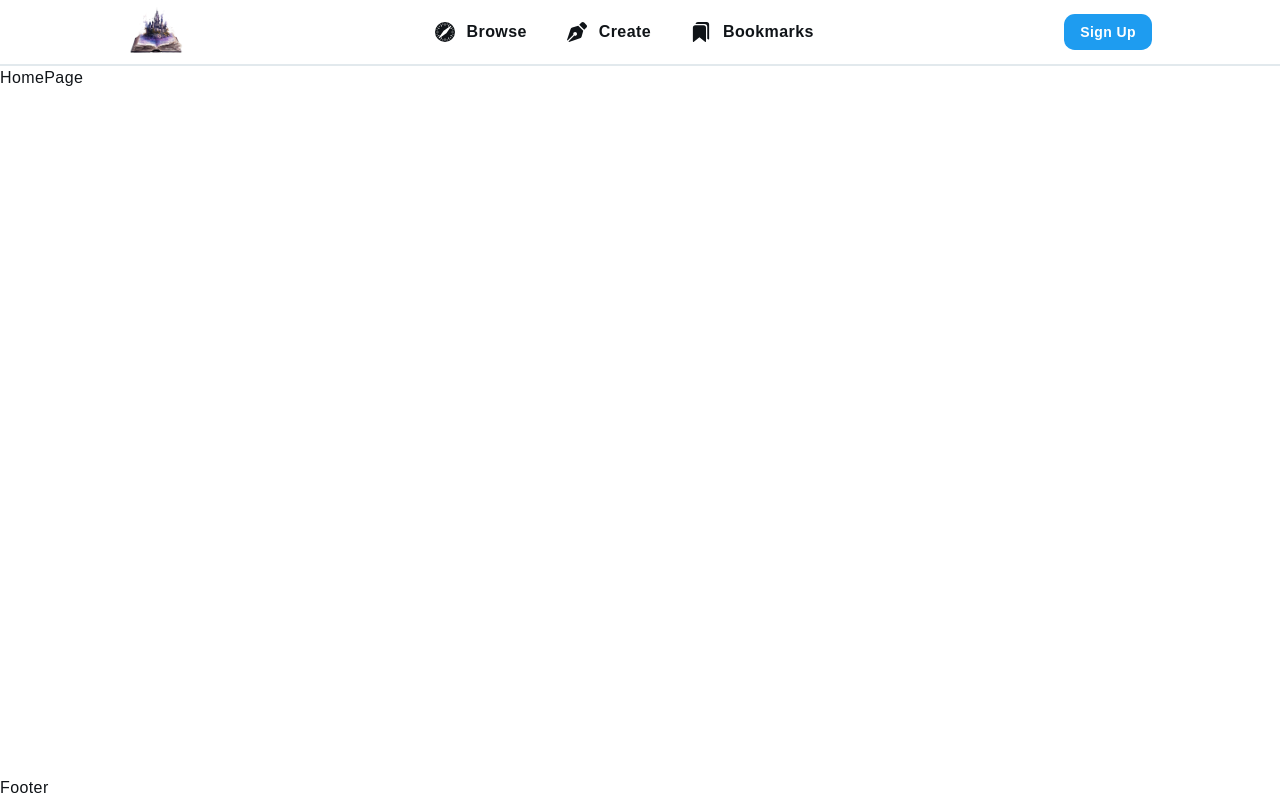
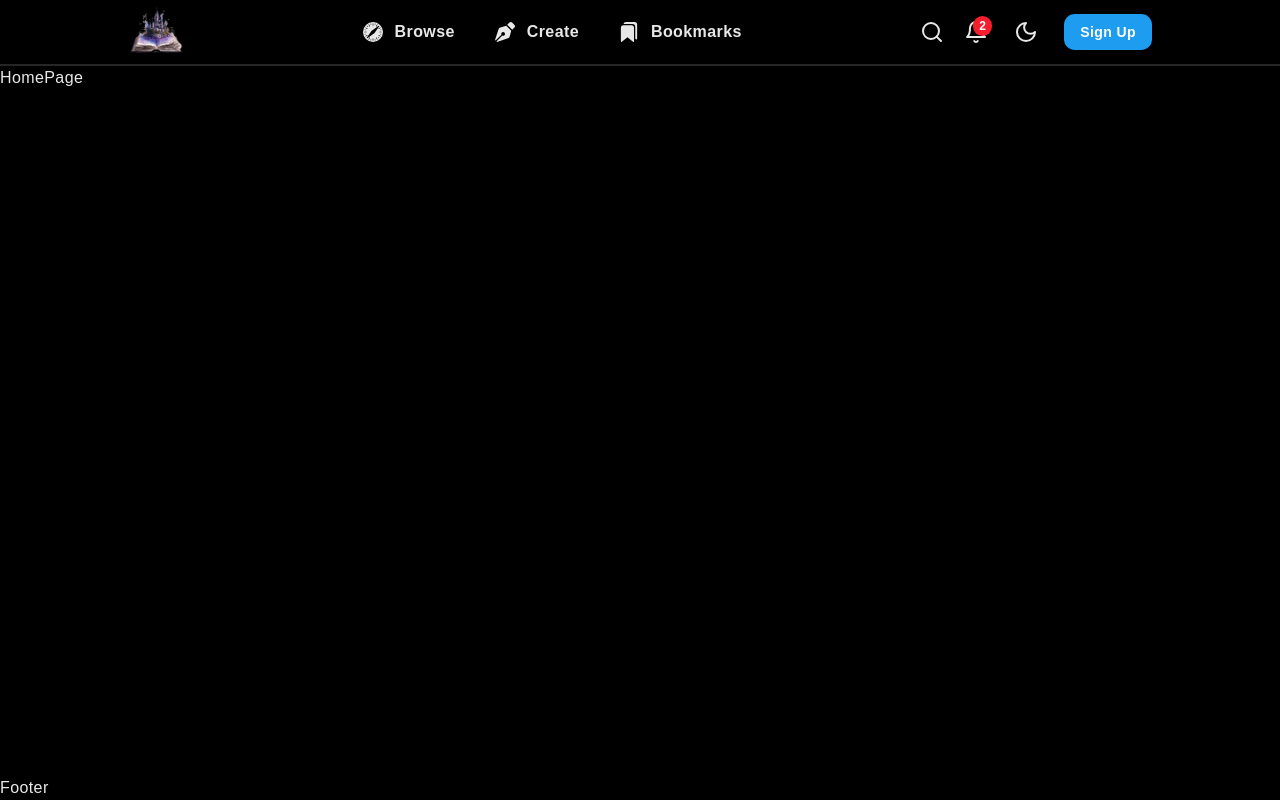
Before and after one commit to AshimMaskey/Novel-Management-System, a React (Vite) app in the folder frontend/: page / in a window 1280 px wide. Built offline with nearby package versions, Linux system fonts and the light colour scheme.

Commit message:
added dark mode and notifcation icon

```diff
--- a/frontend/src/App.tsx
+++ b/frontend/src/App.tsx
@@ -4,9 +4,11 @@ import MainLayout from "./layouts/MainLayout";
 import BookmarksPage from "./pages/bookmarks/BookmarksPage";
 import BrowsePage from "./pages/browse/BrowsePage";
 import CreatePage from "./pages/create/CreatePage";
+import { ThemeProvider } from "./components/ui/theme-provider";
 const App = () => {
   return (
     <>
+      <ThemeProvider defaultTheme="dark" storageKey="vite-ui-theme">
         <Routes>
           <Route path="/" element={<MainLayout />}>
             <Route index element={<HomePage />} />
@@ -15,6 +17,7 @@ const App = () => {
             <Route path="/browse" element={<BrowsePage />} />
           </Route>
         </Routes>
+      </ThemeProvider>
     </>
   );
 };
--- /dev/null
+++ b/frontend/src/components/ui/theme-provider.tsx
@@ -0,0 +1,73 @@
+import { createContext, useContext, useEffect, useState } from "react";
+
+type Theme = "dark" | "light" | "system";
+
+type ThemeProviderProps = {
+  children: React.ReactNode;
+  defaultTheme?: Theme;
+  storageKey?: string;
+};
+
+type ThemeProviderState = {
+  theme: Theme;
+  setTheme: (theme: Theme) => void;
+};
+
+const initialState: ThemeProviderState = {
+  theme: "system",
+  setTheme: () => null,
+};
+
+const ThemeProviderContext = createContext<ThemeProviderState>(initialState);
+
+export function ThemeProvider({
+  children,
+  defaultTheme = "system",
+  storageKey = "vite-ui-theme",
+  ...props
+}: ThemeProviderProps) {
+  const [theme, setTheme] = useState<Theme>(
+    () => (localStorage.getItem(storageKey) as Theme) || defaultTheme
+  );
+
+  useEffect(() => {
+    const root = window.document.documentElement;
+
+    root.classList.remove("light", "dark");
+
+    if (theme === "system") {
+      const systemTheme = window.matchMedia("(prefers-color-scheme: dark)")
+        .matches
+        ? "dark"
+        : "light";
+
+      root.classList.add(systemTheme);
+      return;
+    }
+
+    root.classList.add(theme);
+  }, [theme]);
+
+  const value = {
+    theme,
+    setTheme: (theme: Theme) => {
+      localStorage.setItem(storageKey, theme);
+      setTheme(theme);
+    },
+  };
+
+  return (
+    <ThemeProviderContext.Provider {...props} value={value}>
+      {children}
+    </ThemeProviderContext.Provider>
+  );
+}
+
+export const useTheme = () => {
+  const context = useContext(ThemeProviderContext);
+
+  if (context === undefined)
+    throw new Error("useTheme must be used within a ThemeProvider");
+
+  return context;
+};
--- a/frontend/src/layouts/components/Navbar.tsx
+++ b/frontend/src/layouts/components/Navbar.tsx
@@ -4,8 +4,13 @@ import { Link, NavLink } from "react-router-dom";
 import { BsBrowserSafari } from "react-icons/bs";
 import { FaPenNib } from "react-icons/fa";
 import { IoBookmarks } from "react-icons/io5";
+import { FiSearch } from "react-icons/fi";
+import { useTheme } from "@/components/ui/theme-provider";
+import { Moon, Sun } from "lucide-react";
+import NotificationBell from "./NotificationBell";
 
 const Navbar = () => {
+  const { setTheme, theme } = useTheme();
   return (
     <>
       <div className="border-b-2 py-1 border-border">
@@ -56,9 +61,24 @@ const Navbar = () => {
               </li>
             </ul>
           </div>
-          <div>
-            <div></div>
-            <div></div>
+          <div className="flex items-center gap-x-5">
+            <div className="text-2xl hover:text-primary hover:cursor-pointer">
+              <FiSearch />
+            </div>
+            <div className="text-2xl hover:text-primary hover:cursor-pointer">
+              <NotificationBell count={2} />
+            </div>
+            <div>
+              {" "}
+              <Button
+                variant="ghost"
+                size="icon"
+                onClick={() => setTheme(theme === "light" ? "dark" : "light")}
+              >
+                <Sun className="size-6 dark:hidden" />
+                <Moon className="size-6 hidden dark:block" />
+              </Button>
+            </div>
             <div>
               <Button className="font-semibold" variant={"default"}>
                 Sign Up
--- /dev/null
+++ b/frontend/src/layouts/components/NotificationBell.tsx
@@ -0,0 +1,16 @@
+import { FiBell } from "react-icons/fi";
+
+const NotificationBell = ({ count = 3 }) => {
+  return (
+    <div className="relative">
+      <FiBell />
+      {count > 0 && (
+        <span className="absolute -top-1 -right-1 bg-destructive text-white text-xs font-bold px-1.5 py-0.5 rounded-full">
+          {count}
+        </span>
+      )}
+    </div>
+  );
+};
+
+export default NotificationBell;
```
Lines whose indentation alone changed are shown as unchanged.
